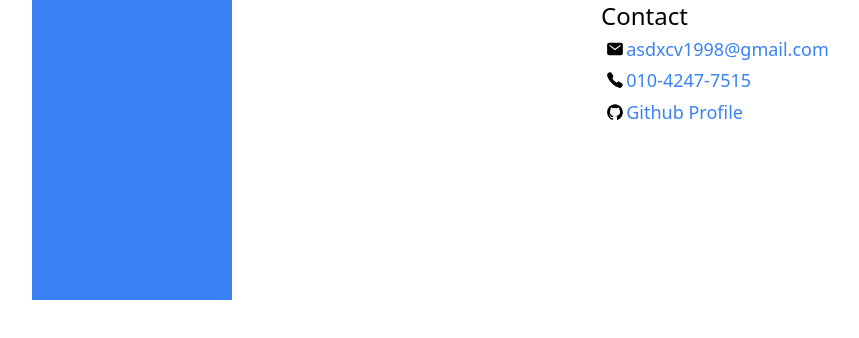
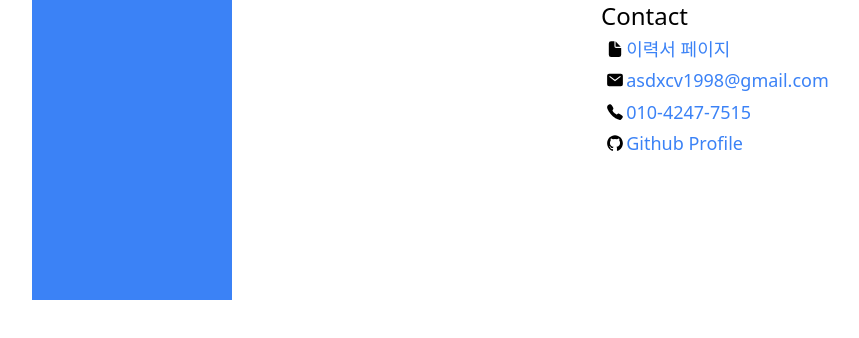
Before and after one commit to glowisn/glowisn.github.io, a Next.js app: page /components/Contact in a window 1280 px wide. Shown: the top 338 px of the page, without its empty margins (208-1067 px from the left). Built offline with nearby package versions, Linux system fonts and the light colour scheme.

Commit message:
Add resume page link to Contact component

```diff
--- a/src/pages/components/Contact.tsx
+++ b/src/pages/components/Contact.tsx
@@ -1,5 +1,5 @@
 import { IconType } from "react-icons";
-import { IoMail, IoCall, IoLogoGithub } from "react-icons/io5";
+import { IoDocument, IoMail, IoCall, IoLogoGithub } from "react-icons/io5";
 
 export default function Contact() {
   return (
@@ -8,6 +8,8 @@ export default function Contact() {
       <div className="max-w-[32rem]">
         <h2 className="text-2xl">Contact</h2>
         <ul className="text-lg">
+          <ContactListElements href="https://glowisn.github.io" text="이력서 페이지" Icon={IoDocument}>
+          </ContactListElements>
           <ContactListElements href="mailto:asdxcv1998@gmail.com" text="asdxcv1998@gmail.com " Icon={IoMail} />
           <ContactListElements href="tel:+821042477515" text="010-4247-7515" Icon={IoCall} />
           <ContactListElements href="https://github.com/glowisn" text="Github Profile" Icon={IoLogoGithub} />
```
